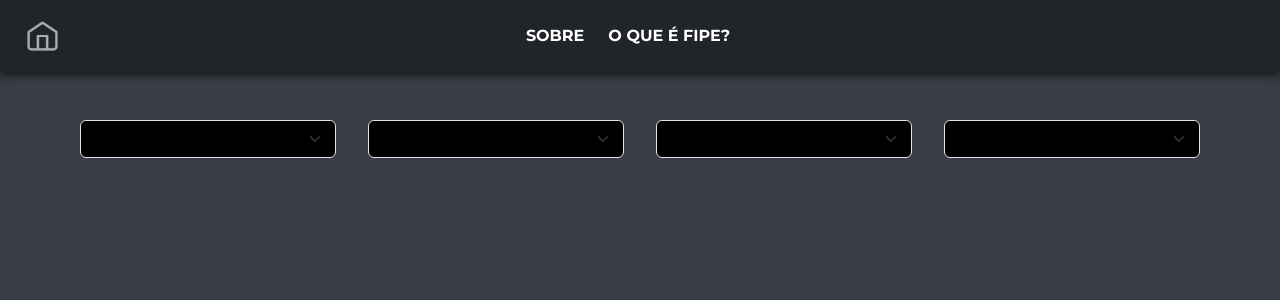
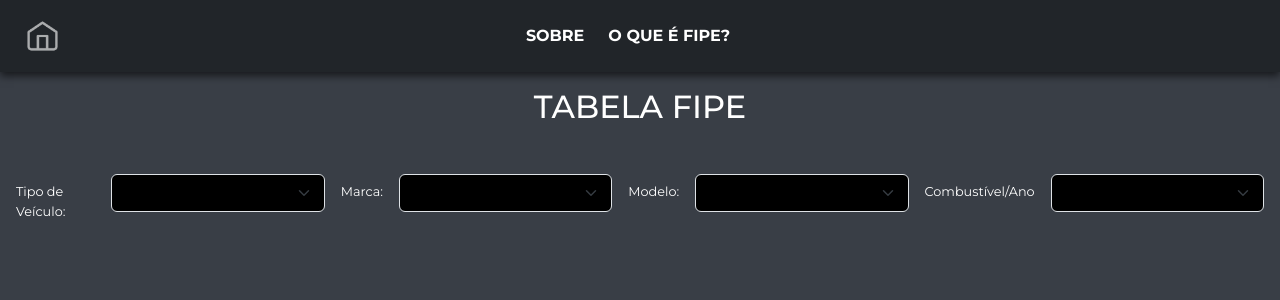
Before and after one commit to heloisacst/tabela-fipe, an Angular app: page / in a window 1280 px wide. Shown: the top 300 px of the page. Built offline with nearby package versions, Linux system fonts and the light colour scheme.

Commit message:
feat: label para os selects

```diff
--- a/src/app/home/home.component.css
+++ b/src/app/home/home.component.css
@@ -1,3 +1,7 @@
+h2 {
+  text-align: center;
+  margin-top: 1rem;
+}
 .form-select {
   width: 20%;
   margin: 1rem;
@@ -14,3 +18,12 @@ option:hover {
   justify-content: center;
   margin-top: 2rem;
 }
+
+label {
+  font-size: 0.8rem;
+  padding-top: 1.5rem;
+}
+
+.label-1 {
+  margin-left: 1rem;
+}
--- a/src/app/home/home.component.html
+++ b/src/app/home/home.component.html
@@ -1,20 +1,26 @@
 <div>
+  <h2>TABELA FIPE</h2>
   <div class="selects">
-    <select class="form-select" name="tiposVeiculo" [(ngModel)]="inputTipoVeiculo" (change)="buscarMarcas(inputTipoVeiculo)">
+
+    <label class="label-1" for="tipo-veiculo">Tipo de Veículo:</label>
+    <select name="tipo-veiculo" id="tipo-veiculo" class="form-select" name="tiposVeiculo" [(ngModel)]="inputTipoVeiculo" (change)="buscarMarcas(inputTipoVeiculo)">
       <option value="carros">Carros</option>
       <option value="caminhoes">Caminhões</option>
       <option value="motos">Motos</option>
     </select>
 
-    <select class="form-select" name="marcas" [(ngModel)]="inputMarca" (change)="buscarModelos(inputMarca)">
+    <label for="marcas">Marca:</label>
+    <select id="marcas" class="form-select" name="marcas" [(ngModel)]="inputMarca" (change)="buscarModelos(inputMarca)">
     <option *ngFor="let marca of marcaList" [ngValue]="marca.codigo">{{marca.nome}}</option>
     </select>
 
-    <select class="form-select" name="modelos" [(ngModel)]= "inputSubModel" (change)="buscarSubModelos(inputSubModel)">
+    <label for="modelos">Modelo:</label>
+    <select id="modelos" class="form-select" name="modelos" [(ngModel)]= "inputSubModel" (change)="buscarSubModelos(inputSubModel)">
       <option *ngFor="let modelo of modeloList" [ngValue]="modelo.codigo">{{modelo.nome}}</option>
     </select>
 
-    <select class="form-select" name="ano" [(ngModel)]="inputAno" (change)="buscarDadosVeiculo(inputAno)">
+    <label for="ano">Combustível/Ano</label>
+    <select id="ano" class="form-select" name="ano" [(ngModel)]="inputAno" (change)="buscarDadosVeiculo(inputAno)">
       <option *ngFor="let subModelo of subModeloList" [ngValue]="subModelo.codigo">{{subModelo.nome}}</option>
     </select>
   </div>
```
